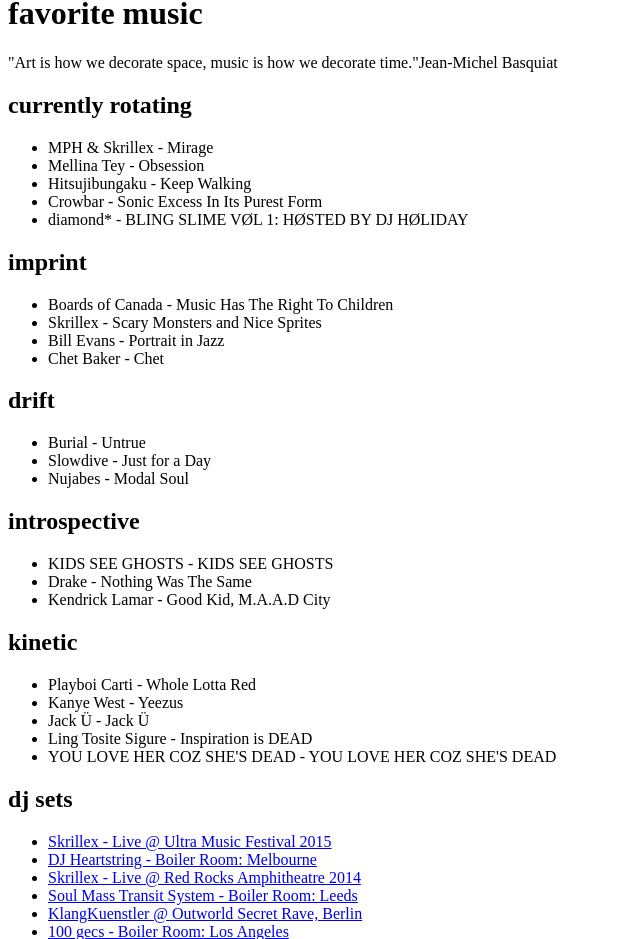
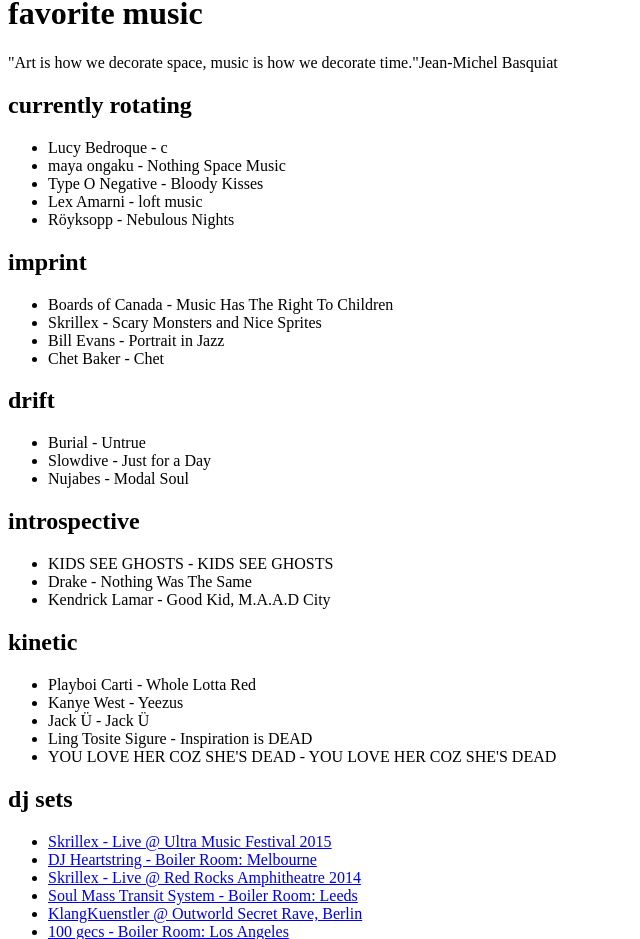
Before and after one commit to ashwinthampi/ashwinthampi.github.io, a React (Vite) app: page /music in a window 1280 px wide. Shown: the part 859-1798 px from the top of the page, without its empty margins (0-640 px from the left). Built offline with nearby package versions, Linux system fonts and the light colour scheme; the HTML template or start-up script is replaced by a standard one.

Commit message:
Updated music section (current rotation)

```diff
--- a/src/components/MusicPage.tsx
+++ b/src/components/MusicPage.tsx
@@ -10,11 +10,11 @@
   {
     title: 'currently rotating',
     items: [
-      'MPH & Skrillex - Mirage',
-      'Mellina Tey - Obsession',
-      'Hitsujibungaku - Keep Walking',
-      'Crowbar - Sonic Excess In Its Purest Form',
-      'diamond* - BLING SLIME VØL 1: HØSTED BY DJ HØLIDAY',
+      'Lucy Bedroque - c',
+      'maya ongaku - Nothing Space Music',
+      'Type O Negative - Bloody Kisses',
+      'Lex Amarni - loft music',
+      'Röyksopp - Nebulous Nights',
     ],
   },
   {
```
